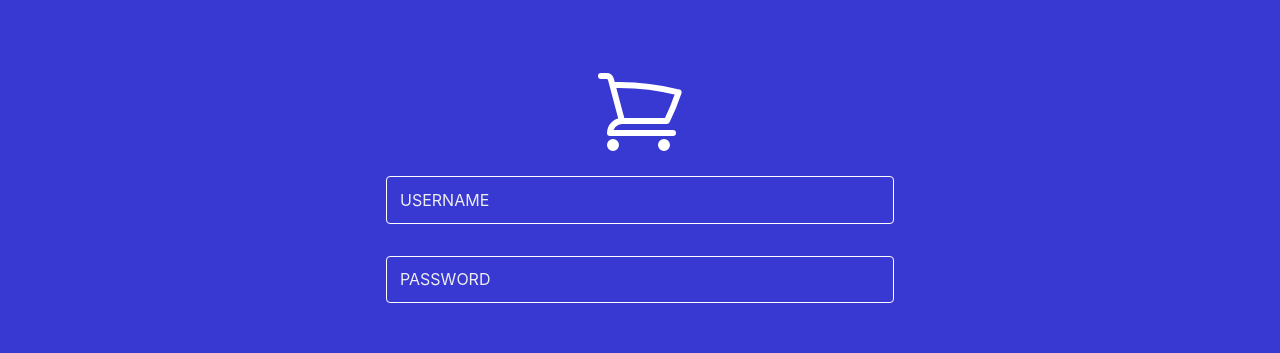
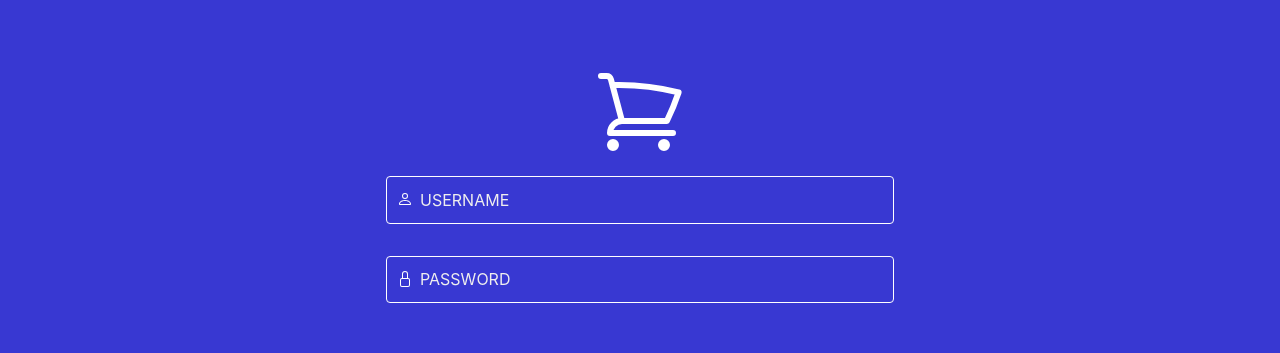
Before and after one commit to Biljana-K/projektni-zadatak-react, a React (Create React App) app: page / in a window 1280 px wide. Shown: the top 353 px of the page. Built offline with nearby package versions, Linux system fonts and the light colour scheme.

Commit message:
added svg icons to input element

```diff
--- a/src/components/login/LoginForm.module.css
+++ b/src/components/login/LoginForm.module.css
@@ -34,6 +34,24 @@
   color: white;
 }
 
+.input input[type="text"] {
+  background-image: url(person.svg);
+  background-repeat: no-repeat;
+  text-indent: 20px;
+  background-position: 10px 14px;
+}
+
+.input input[type="password"] {
+  background-image: url(password.svg);
+  background-repeat: no-repeat;
+  text-indent: 20px;
+  background-position: 10px 14px;
+}
+
+/* .input input[type="password"]:focus {
+  background-image: none;
+} */
+
 ::placeholder {
   color: rgb(239, 238, 238);
 }
```
